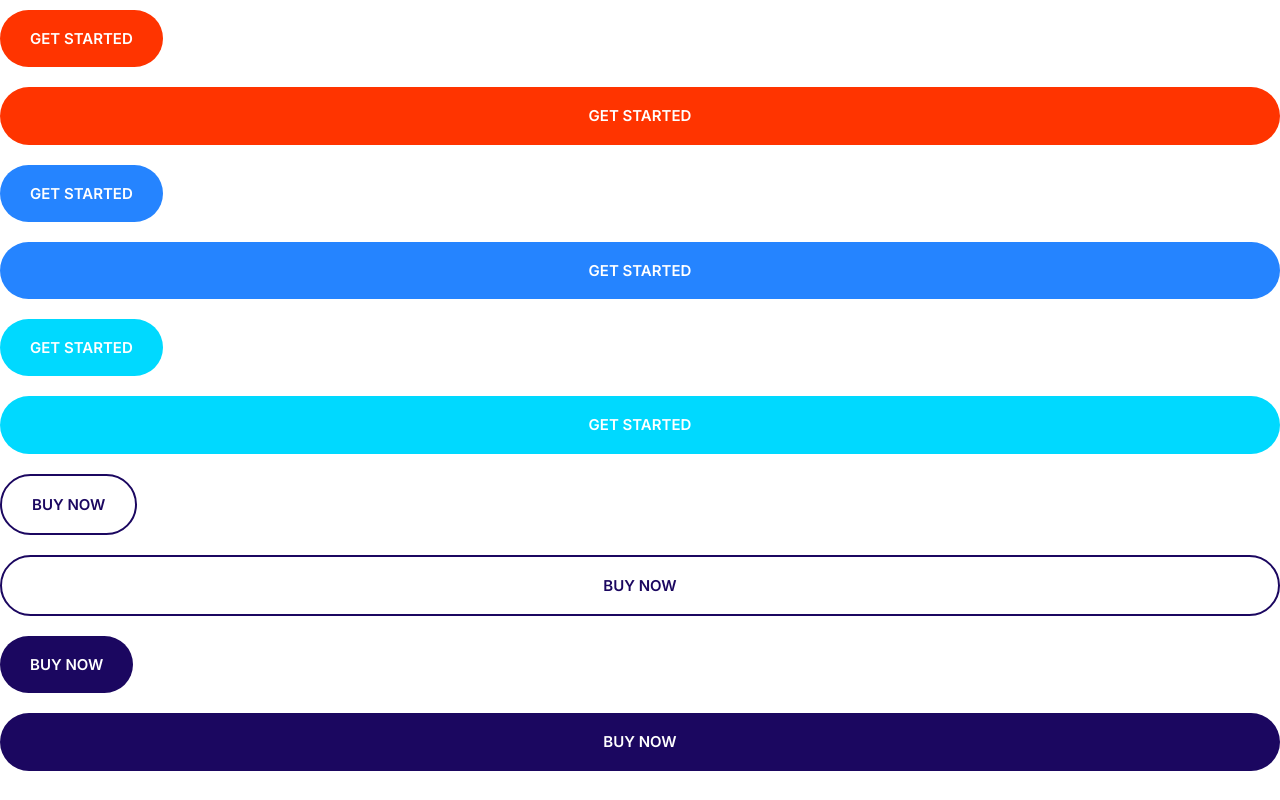
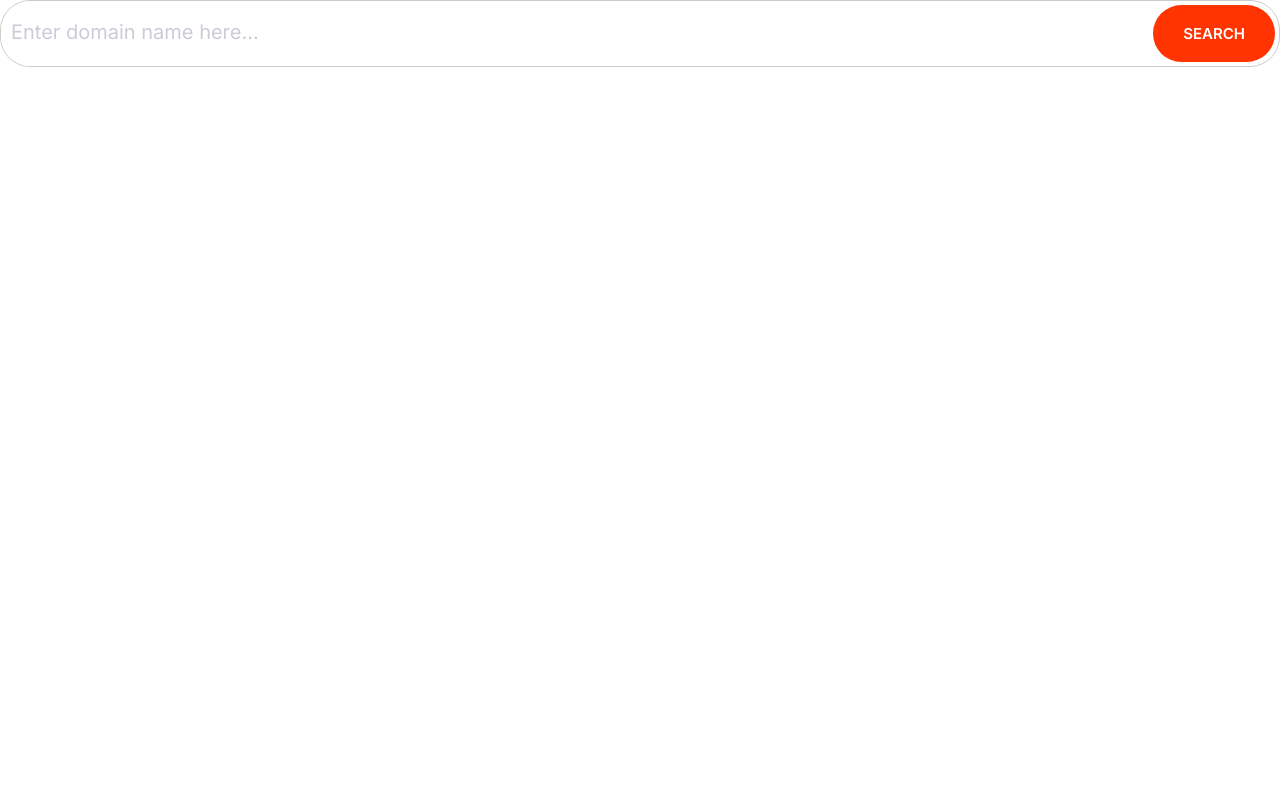
Before and after one commit to pixelzee3/Moshify, a plain HTML site: page index.html in a window 1280 px wide. Drawn offline with Linux system fonts and the light colour scheme.

Commit message:
Define rule for inputs.

```diff
--- a/css/styles.css
+++ b/css/styles.css
@@ -10,9 +10,10 @@
     --color-accent: #ff3400;
     --color-headings: #1b0760;
     --color-body: #918c84;
+    --color-border: #ccc;
+    --border-radius: 30px;
     font-size: 62.5%;
 }
-
 body {
     font-family: Inter, Arial, Helvetica, sans-serif;
     font-size: 2.4rem;
@@ -41,7 +42,6 @@ h3 {
 p {
     margin-top: 0;
 }
-
 @media screen and (min-width: 1024px) {
     body {
         font-size: 1.8rem;
@@ -201,9 +201,39 @@ a {
     background-color: var(--color-headings);
     color: #fff;
 }
-
 @media screen and (min-width: 1024px) {
     .btn {
         font-size: 1.5rem;
     }
 }
+
+/* Inputs */
+.input {
+    border-radius: var(--border-radius);
+    border: 1px solid var(--color-border);
+    color: var(--color-headings);
+    outline: 0;
+    padding: 1.5rem 2rem;
+}
+::placeholder {
+    color: #cdcbd7;
+    font-size: 2rem;
+}
+.input-group {
+    border-radius: var(--border-radius);
+    border: 1px solid var(--color-border);
+    display: flex;
+}
+.input-group .input {
+    border: 0;
+    flex-grow: 1;
+    padding: 1.5rem 1rem;
+}
+.input-group .btn {
+    margin: 4px;
+}
+@media screen and (min-width: 1024px) {
+    .input {
+        font-size: 1.5rem;
+    }
+}
--- a/index.html
+++ b/index.html
@@ -15,15 +15,13 @@
         <link rel="stylesheet" href="css/styles.css" />
     </head>
     <body>
-      <button class="btn btn--accent">Get Started</button>
-      <button class="btn btn--block btn--accent">Get Started</button>
-      <button class="btn btn--primary">Get Started</button>
-      <button class="btn btn--block btn--primary">Get Started</button>
-      <button class="btn btn--secondary">Get Started</button>
-      <button class="btn btn--block btn--secondary">Get Started</button>
-      <button class="btn btn--outline">Buy Now</button>
-      <button class="btn btn--block btn--outline">Buy Now</button>
-      <button class="btn btn--popular">Buy Now</button>
-      <button class="btn btn--block btn--popular">Buy Now</button>
+        <div class="input-group">
+            <input
+                type="input"
+                class="input"
+                placeholder="Enter domain name here..."
+            />
+            <button class="btn btn--accent">Search</button>
+        </div>
     </body>
 </html>
```
Also changed, not shown: components/input-groups.html (added, +8 -0 lines).
